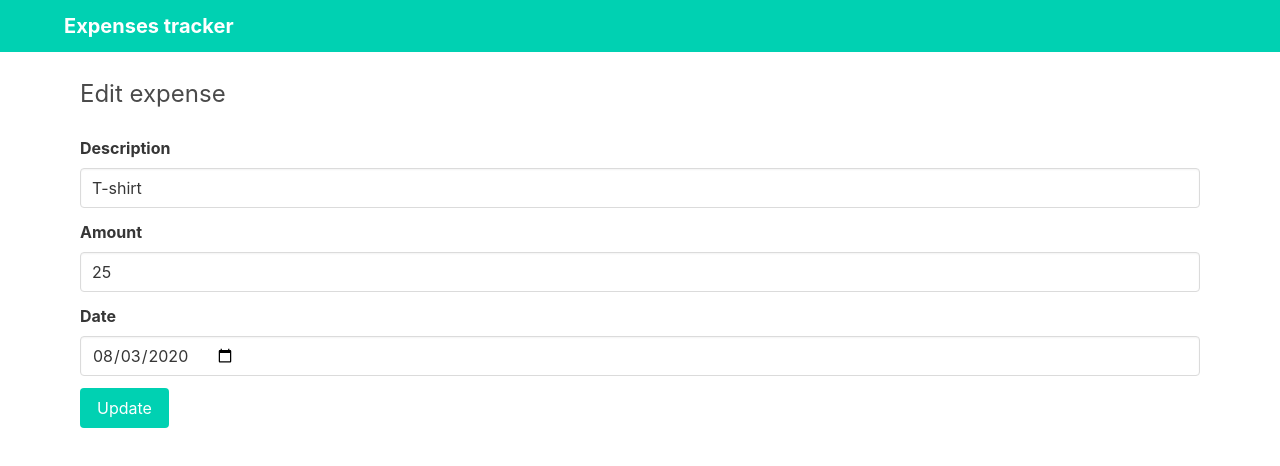
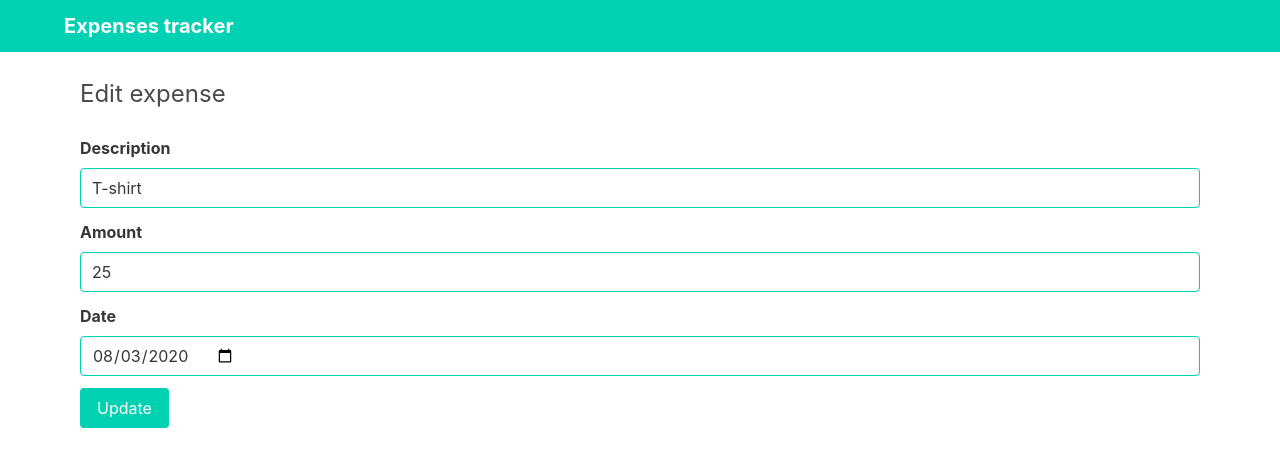
Before and after one commit to ddazal/react-expense-tracker, a React (Create React App) app: page /edit/87e361c3-97fb-4337-9502-ccea291b9ab0 in a window 1280 px wide. Shown: the top 466 px of the page. Built offline with nearby package versions, Linux system fonts and the light colour scheme.

Commit message:
Add validation classes to input fields

```diff
--- a/src/components/ExpenseForm.js
+++ b/src/components/ExpenseForm.js
@@ -37,12 +37,16 @@ const ExpenseForm = ({ title, onSubmit, children, expense }) => {
             <input
               id="desc"
               type="text"
-              className="input"
               autoComplete="off"
               placeholder="Amen Ramen"
               value={fields.description.value}
               onChange={(e) => setDescription(e.target.value)}
               onBlur={() => handleBlur("description")}
+              className={`input ${fields.description.valid && "is-primary"} ${
+                fields.description.touched &&
+                !fields.description.valid &&
+                "is-danger"
+              }`.trim()}
               required
             />
           </div>
@@ -58,12 +62,14 @@ const ExpenseForm = ({ title, onSubmit, children, expense }) => {
             <input
               type="number"
               id="amount"
-              className="input"
               placeholder="10.25"
               autoComplete="off"
               value={fields.amount.value}
               onChange={(e) => setAmount(e.target.value)}
               onBlur={() => handleBlur("amount")}
+              className={`input ${fields.amount.valid && "is-primary"} ${
+                fields.amount.touched && !fields.amount.valid && "is-danger"
+              }`.trim()}
               required
             />
           </div>
@@ -83,7 +89,9 @@ const ExpenseForm = ({ title, onSubmit, children, expense }) => {
               value={fields.date.value}
               onChange={(e) => setDate(e.target.value)}
               onBlur={() => handleBlur("date")}
-              className="input"
+              className={`input ${fields.date.valid && "is-primary"} ${
+                fields.date.touched && !fields.date.valid && "is-danger"
+              }`.trim()}
               required
             />
           </div>
```
